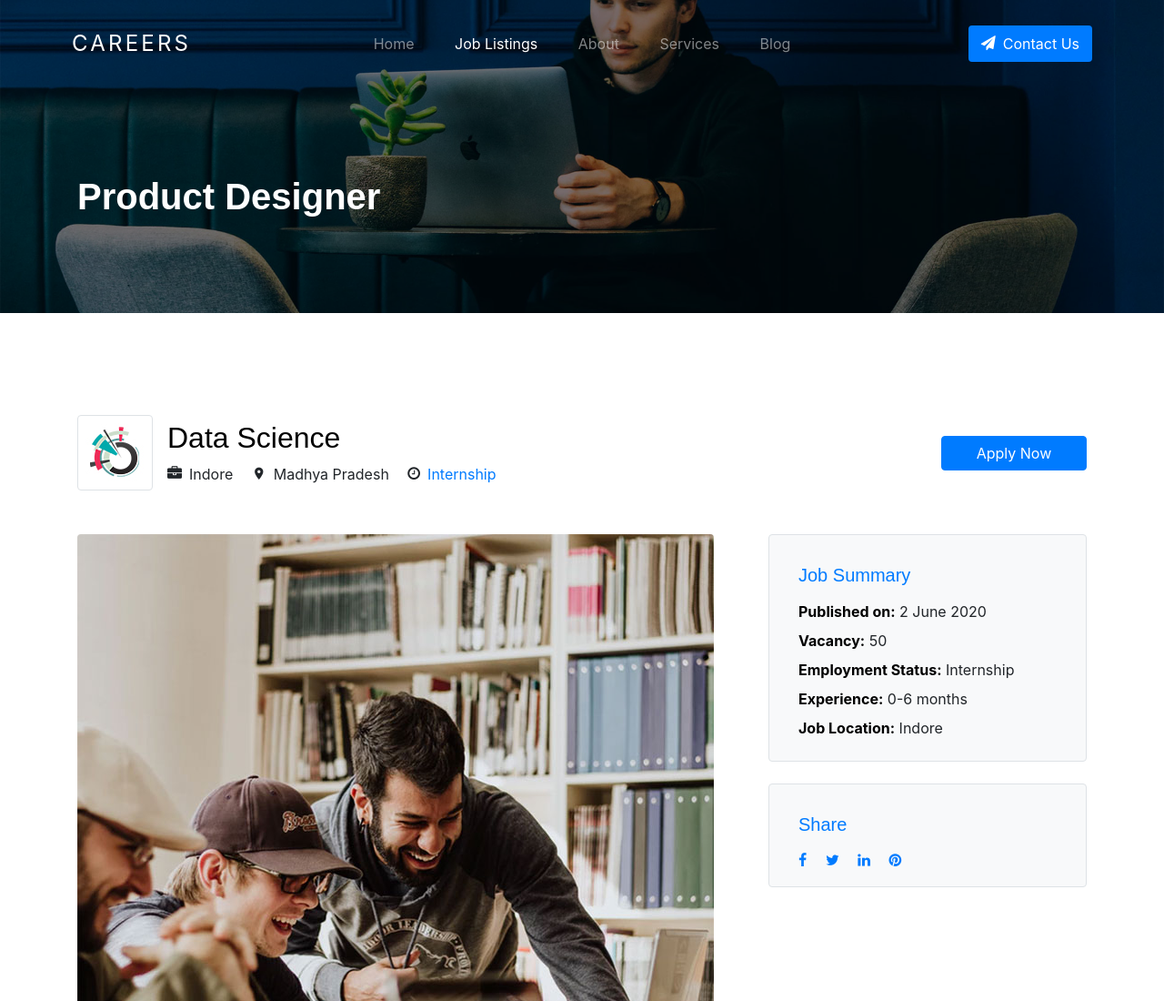
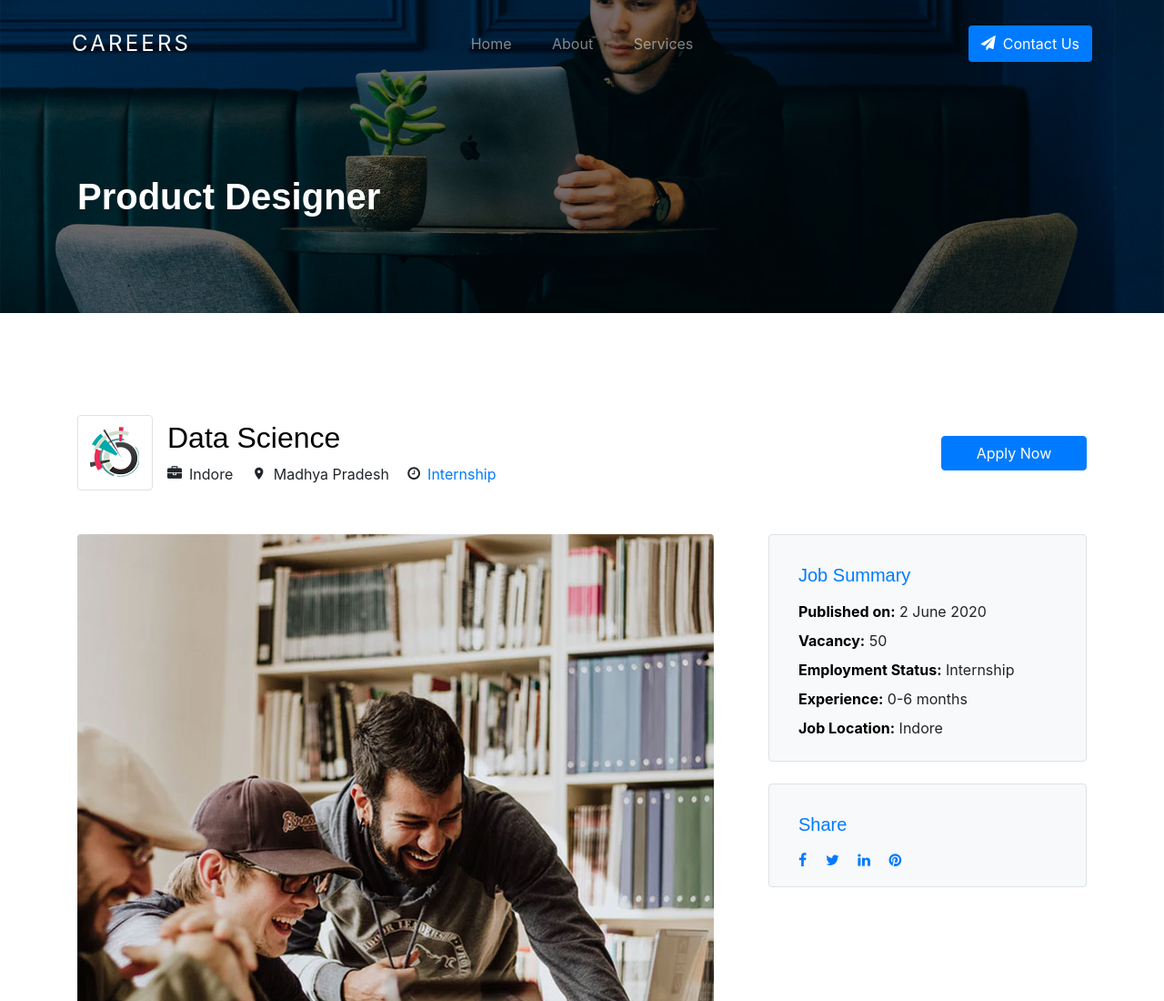
Before and after one commit to PrachiPatel9598/technocolabs, a plain HTML site: page datascience-job.html in a window 1280 px wide. Shown: the top 1100 px of the page at 91% size. Drawn offline with Linux system fonts and the light colour scheme; files whose address does not match are found by name.

Commit message:
Update datascience-job.html

```diff
--- a/datascience-job.html
+++ b/datascience-job.html
@@ -49,10 +49,10 @@
           <nav class="mx-auto site-navigation">
             <ul class="site-menu js-clone-nav d-none d-xl-block ml-0 pl-0">
               <li><a href="index.html" class="nav-link">Home</a></li>
-              <li><a href="job-listings.html" class="active">Job Listings</a></li>
+           <!--   <li><a href="job-listings.html" class="active">Job Listings</a></li> -->
               <li><a href="about.html">About</a></li>
               <li><a href="services.html">Services</a></li>
-              <li><a href="blog.html">Blog</a></li>
+       <!--       <li><a href="blog.html">Blog</a></li> -->
               <li class="d-lg-none"><a href="contact.html">Contact Us</a></li>
             </ul>
           </nav>
```
